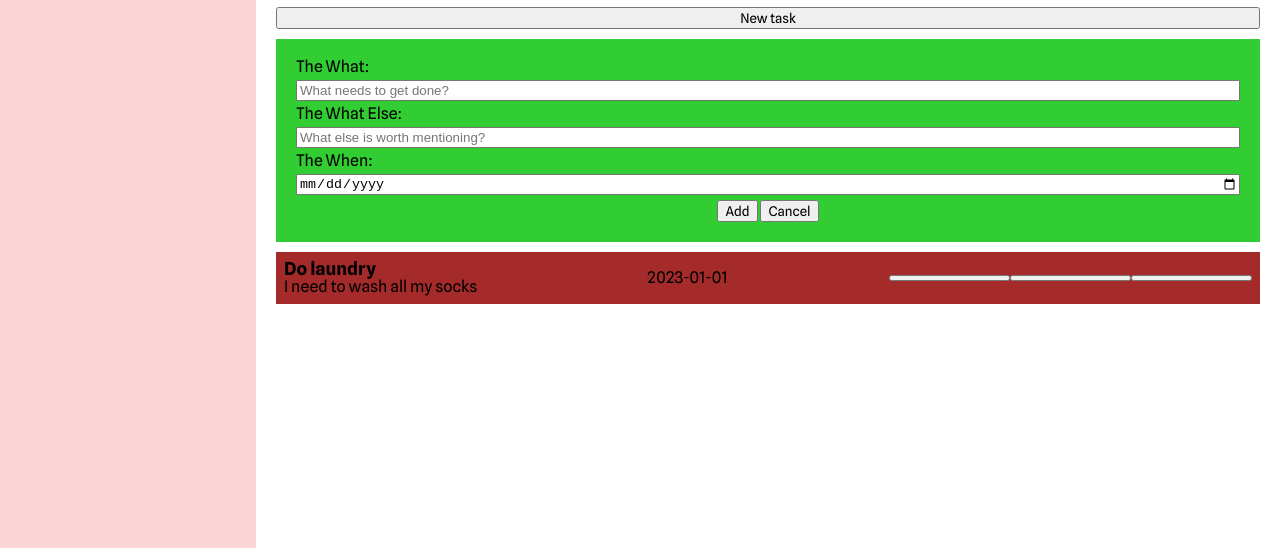
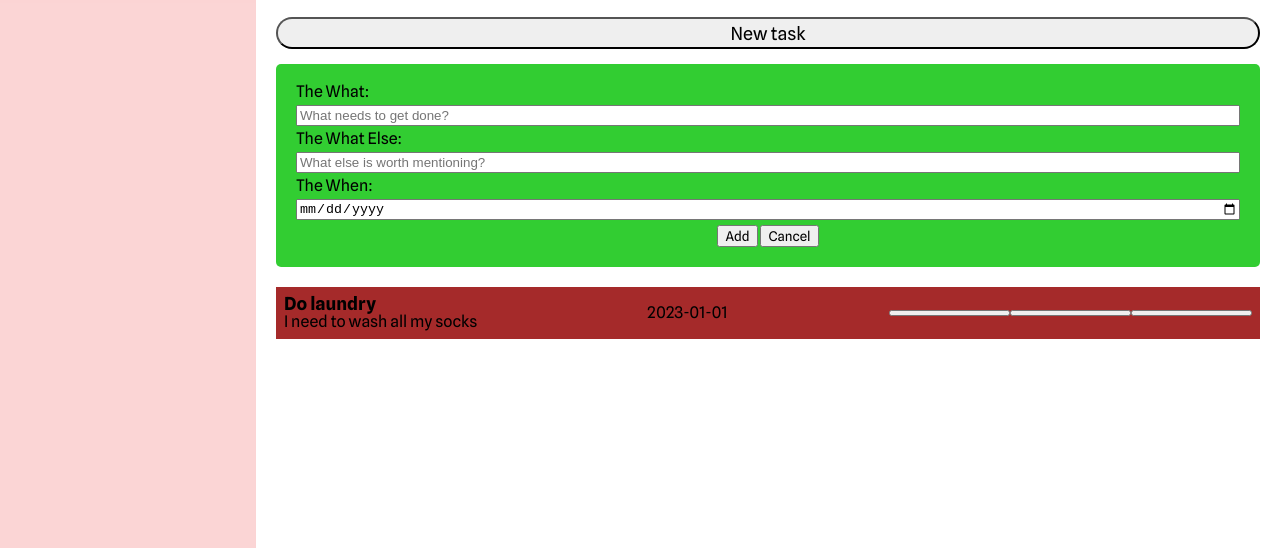
Before and after one commit to jaredw4332/to-do-list, a website built with webpack: page dist/index.html in a window 1280 px wide. Both pictures are taken after a click on the button "New task". Shown: the part 252-800 px from the top of the page. Built offline with nearby package versions, Linux system fonts and the light colour scheme.

Commit message:
Add task form style

```diff
--- a/src/style.css
+++ b/src/style.css
@@ -144,7 +144,7 @@ button {
 	padding: 20px;
 	display: grid;
 	grid-auto-rows: min-content;
-	gap: 10px;
+	gap: 20px;
 }
 
 #mainTitle {
@@ -154,10 +154,17 @@ button {
 	padding: 50px;
 }
 
+#newTaskButton {
+	font-size: 18px;
+	height: 120%;
+	border-radius: 50px;
+}
+
 #taskPrompt {
 	display: none;
 	background-color: limegreen;
 	padding: 20px;
+	border-radius: 5px;
 }
 
 #taskInput {
@@ -177,7 +184,7 @@ button {
 	grid-template-columns: 3fr 2fr repeat(3, 1fr);
 	align-items: center;
 	padding: 8px;
-	margin-bottom: 10px;
+	margin-bottom: 20px;
 }
 
 .taskName {
```
